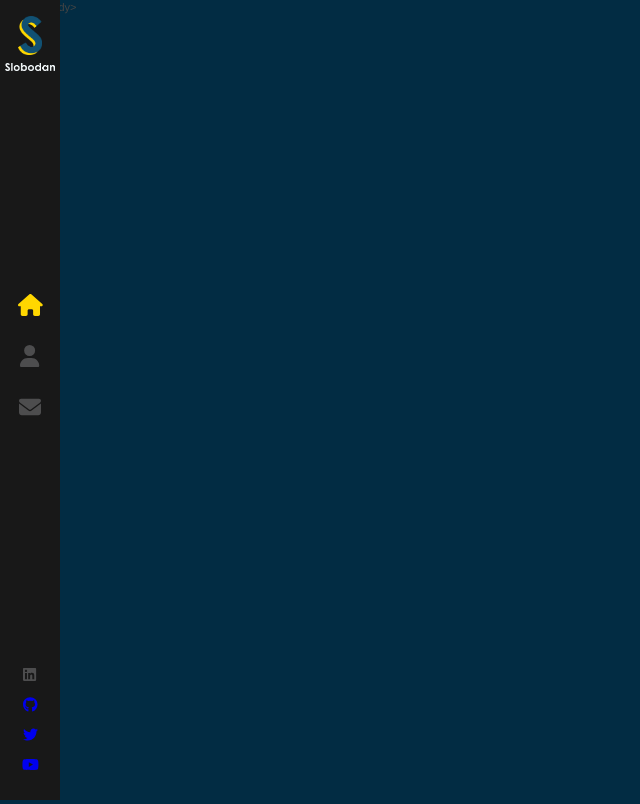
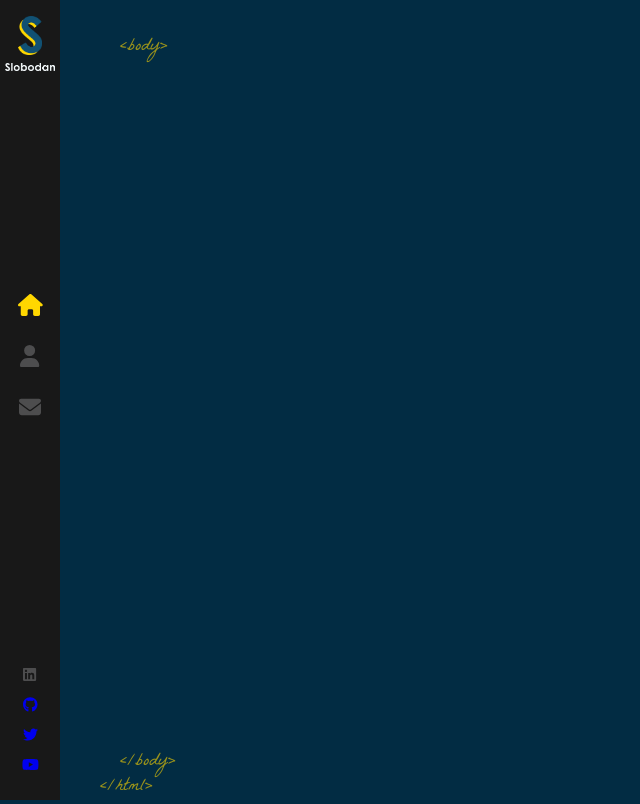
Before and after one commit to gozie11/react-portfolio, a React (Create React App) app: page / in a window 1280 px wide. Shown: the whole page, without its empty margins (0-640 px from the left). Built offline with nearby package versions, Linux system fonts and the light colour scheme.

Commit message:
added body to page

```diff
--- a/src/components/Layout/index.scss
+++ b/src/components/Layout/index.scss
@@ -0,0 +1,26 @@
+.page{
+    width: 100%;
+    height: 100%;
+    position: absolute ;
+
+}
+
+.top-tags{
+    bottom: auto;
+    top: 35px;
+
+}
+
+.tags{
+    color :#ffd700;
+    opacity: 0.6;
+    position: absolute;
+    bottom: 0;
+    left: 120px;
+    font-size: 18px;
+    font-family: 'La Belle Aurore';
+}
+
+.bottom-tag-html{
+    margin-left: -20px;
+}
```
